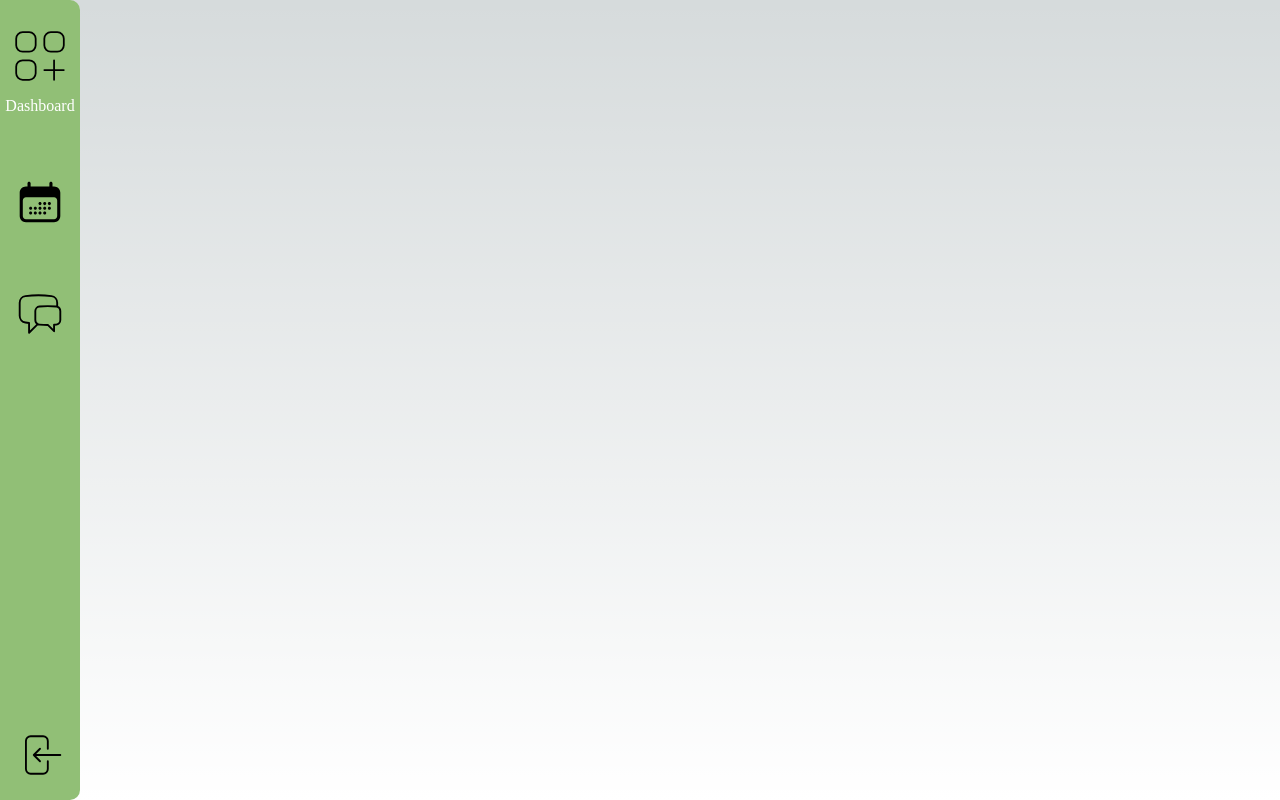
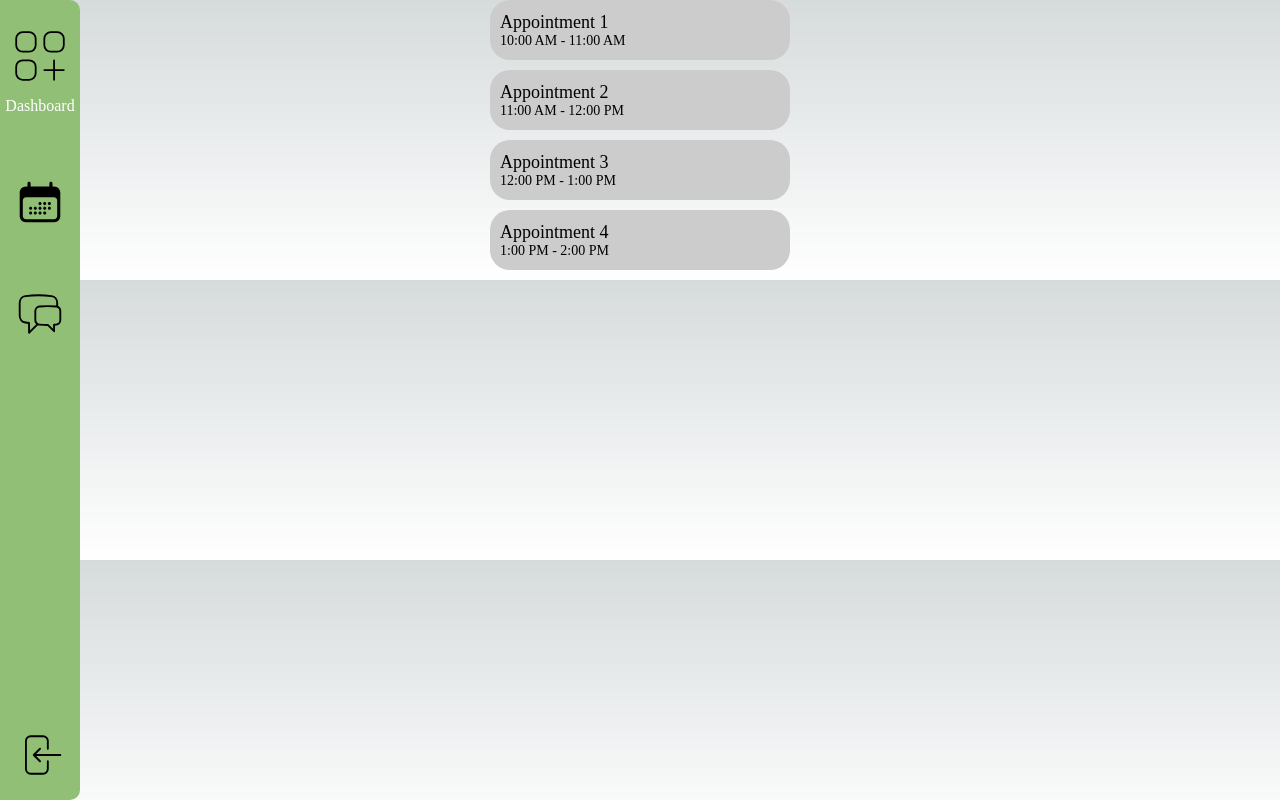
Before and after one commit to PamelaKaram/FE-Patient-Management-Software, a Next.js app: page / in a window 1280 px wide. Built offline with nearby package versions, Linux system fonts and the light colour scheme.

Commit message:
AppointmentList css file - not done

```diff
--- a/src/pages/index.js
+++ b/src/pages/index.js
@@ -1,7 +1,7 @@
 import Head from 'next/head'
 import styles from '@/styles/Home.module.css'
 import Sidebar from '../Components/Sidenav1';
-
+import AppointmentsList from '../Components/AppointmentList';
 
 export default function Home() {
   return (
@@ -12,9 +12,13 @@ export default function Home() {
         <meta name="viewport" content="width=device-width, initial-scale=1" />
         <link rel="icon" href="/favicon.ico" />
       </Head>
-      <main className={styles.main}>
+      <main className="test">
         <Sidebar/>
       </main>
+      <main className="test1">
+        <AppointmentsList/>
+      </main>
+
     </>
   )
 }
--- /dev/null
+++ b/src/styles/AppointmentList.module.css
@@ -0,0 +1,29 @@
+.appointmentscontainer {
+    display: flex;
+    flex-direction: column;
+    align-items: center;
+  }
+
+  .appointmentpreview {
+    display: flex;
+    flex-direction: column;
+    align-items: flex-start;
+    justify-content: center;
+    width: 300px;
+    height: 60px;
+    background-color: #ccc;
+    border-radius: 20px;
+    margin-bottom: 10px;
+    padding: 10px;
+  }
+
+  .previewtime {
+    font-size: 14px;
+    color: #000;
+    margin-right: 10px;
+  }
+
+  .previewtitle {
+    font-size: 18px;
+    color: #000;
+  }
```
